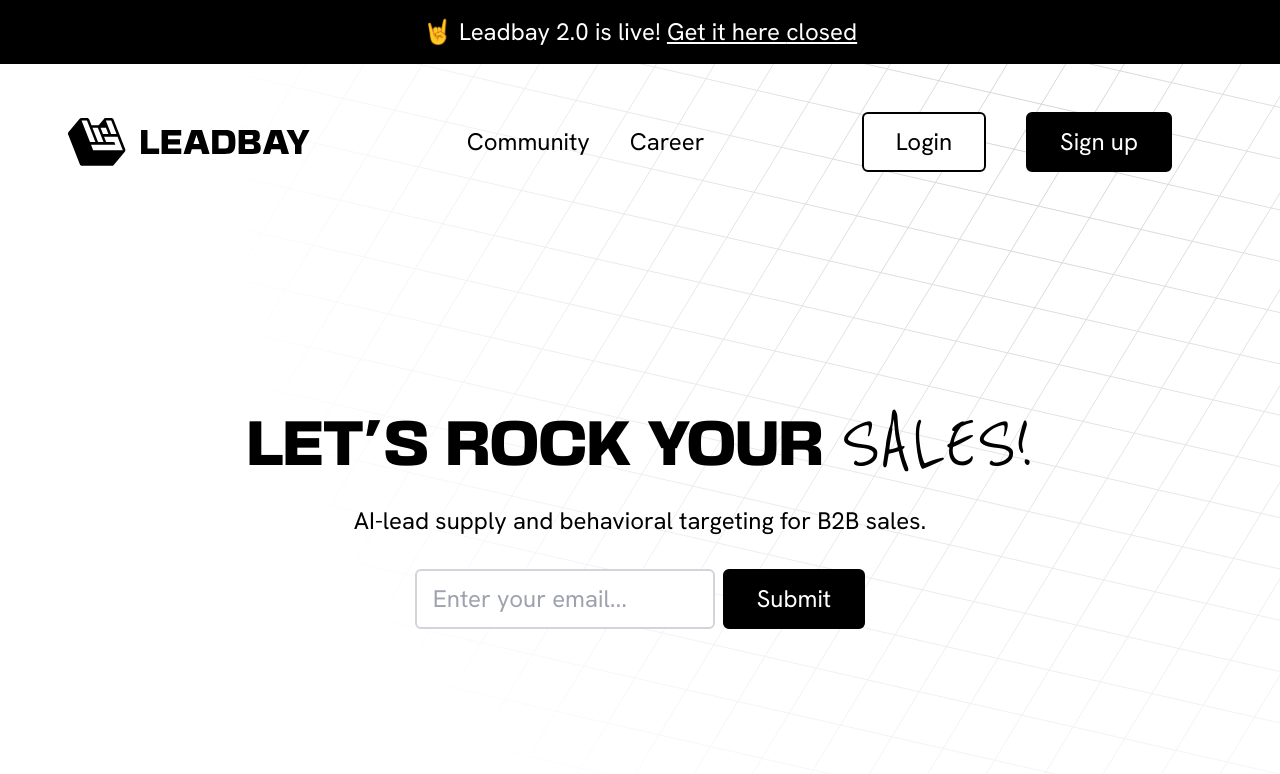
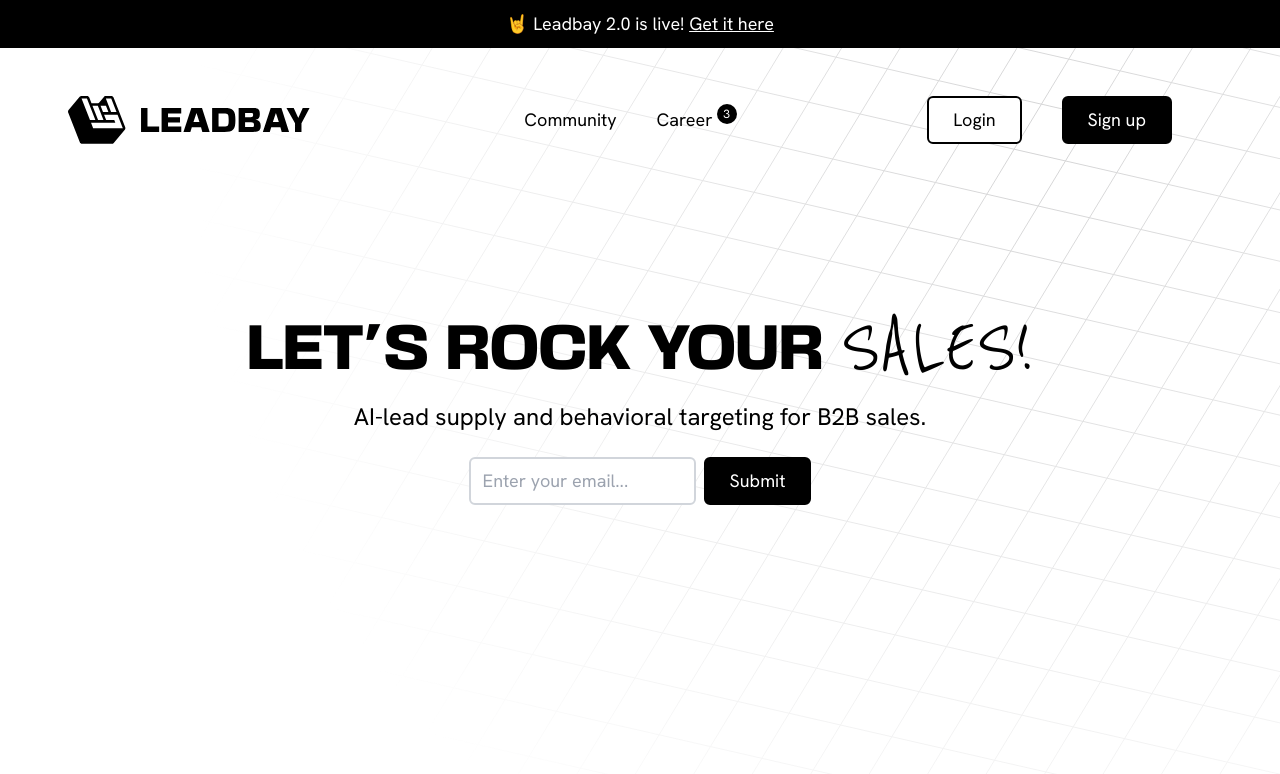
Before and after one commit to leadbay/landingpage, a Next.js app: page / in a window 1280 px wide. Both pictures are taken after a click on the button "Request Access". Shown: the top 774 px of the page. Built offline with nearby package versions, Linux system fonts and the light colour scheme.

Commit message:
feat: smaller buttons, texts, newsbanner, componentization, carrer badge...

```diff
--- a/app/layout.tsx
+++ b/app/layout.tsx
@@ -20,7 +20,7 @@
       <body
         className={cn(
           hanken.className,
-          "text-xl md:text-2xl w-full h-full bg-background-grid bg-right-top bg-no-repeat	"
+          "md:text-lg w-full h-full bg-background-grid bg-right-top bg-no-repeat	"
         )}
       >
         <div className='min-h-full flex flex-col items-stretch'>
--- a/components/header.tsx
+++ b/components/header.tsx
@@ -1,31 +1,18 @@
 "use client"
 
-import { useState } from "react"
-import { BurgerIcon, Container, Logo } from "@/components"
+import { Container, Logo, NewsBanner, Navigation } from "@/components"
 import { motion } from "framer-motion"
 import Link from "next/link"
 
 const Header = () => {
-  const [menuOpen, setMenuOpen] = useState(false)
-  const handleMenuClick = () => {
-    setMenuOpen(!menuOpen)
-  }
-
   return (
-    <>
-      <div className='z-20 flex shrink-0 h-16 bg-black text-white justify-center items-center'>
-        <p>
-          🤘 Leadbay 2.0 is live!{" "}
-          <a href='#' className='underline hover:text-gray-200'>
-            Get it here {menuOpen ? "open" : "closed"}
-          </a>
-        </p>
-      </div>
+    <div className='absolute w-screen'>
+      <NewsBanner />
       <Container>
         <motion.div
           initial={{ opacity: 0, y: -100 }}
           animate={{ opacity: 1, y: 0 }}
-          transition={{ duration: 0.3 }}
+          transition={{ duration: 0.2, delay: 0.6 }}
         >
           <div className='flex items-center justify-between px-9 py-12'>
             <Link href='/' className='xl:block hidden'>
@@ -34,88 +21,11 @@
             <Link href='/' className='xl:hidden block'>
               <Logo className=' h-11' />
             </Link>
-            <nav className='flex flex-col xl:flex-row gap-10 items-center'>
-              <ul className='gap-4 xl:gap-10 xl:flex hidden'>
-                {/* <li>Research</li> */}
-                <li>
-                  <a
-                    className='hover:text-gray-700'
-                    href='https://ludogranger.substack.com/p/leadbay-manifesto'
-                  >
-                    Community
-                  </a>
-                </li>
-                <li>
-                  <a
-                    className='hover:text-gray-700'
-                    href='https://ludogranger.substack.com/p/leadbay-manifesto'
-                  >
-                    Career
-                  </a>
-                </li>
-              </ul>
-            </nav>
-            <nav className='flex flex-col sm:flex-row gap-10 items-center'>
-              <div className='gap-4 xl:gap-10 xl:flex hidden'>
-                <a
-                  href='https://leadbay.app/login'
-                  className='hover:text-gray-700 py-3 px-8 bg-white border-2 border-black hover:border-gray-700 rounded-md'
-                >
-                  Login
-                </a>
-                <a
-                  href='https://leadbay.app/register'
-                  className='py-3 px-8 bg-black hover:bg-gray-700 text-white border-2 border-black hover:border-gray-700 rounded-md'
-                >
-                  Sign up
-                </a>
-              </div>
-              <button className='z-20' onClick={handleMenuClick}>
-                <BurgerIcon className='xl:hidden block' />
-              </button>
-              {menuOpen ? (
-                <div className='z-10 bg-white w-screen h-screen absolute top-0 left-0'>
-                  <ul className='flex flex-col justify-center text-6xl h-full gap-8 p-12 max-w-sm m-auto'>
-                    <li>
-                      <a
-                        className='hover:text-gray-700'
-                        href='https://ludogranger.substack.com/p/leadbay-manifesto'
-                      >
-                        Community
-                      </a>
-                    </li>
-                    <li>
-                      <a
-                        className='hover:text-gray-700'
-                        href='https://ludogranger.substack.com/p/leadbay-manifesto'
-                      >
-                        Career
-                      </a>
-                    </li>
-                    <li>
-                      <a
-                        className='hover:text-gray-700'
-                        href='https://leadbay.app/login'
-                      >
-                        Login
-                      </a>
-                    </li>
-                    <li>
-                      <a
-                        className='hover:text-gray-700'
-                        href='https://leadbay.app/register'
-                      >
-                        Sign up
-                      </a>
-                    </li>
-                  </ul>
-                </div>
-              ) : null}
-            </nav>
+            <Navigation />
           </div>
         </motion.div>
       </Container>
-    </>
+    </div>
   )
 }
 
--- a/components/hero.tsx
+++ b/components/hero.tsx
@@ -6,22 +6,27 @@
 import { motion } from "framer-motion"
 import { useState } from "react"
 
-const Hero = () => {
+const Hero = ({ className, ...props }: { className?: string }) => {
   const [displayRequestForm, setdisplayRequestForm] = useState(false)
 
   const handleRequestClick = () => {
     setdisplayRequestForm(true)
   }
   return (
-    <Container className='flex flex-col items-center text-center gap-2 justify-center shrink-0 grow'>
+    <Container
+      className={cn(
+        className,
+        "flex flex-col text-center gap-2 shrink-0 grow justify-center"
+      )}
+      {...props}
+    >
       <motion.div
         initial={{ opacity: 0, y: -100 }}
         animate={{ opacity: 1, y: 0 }}
         transition={{
-          duration: 0.3,
+          duration: 0.2,
           type: "spring",
           stiffness: 100,
-          delay: 0.5,
         }}
       >
         <h1
@@ -34,7 +39,7 @@
           <motion.span
             initial={{ opacity: 0 }}
             animate={{ opacity: 1 }}
-            transition={{ duration: 0.1, delay: 1 }}
+            transition={{ duration: 0.1, delay: 0.3 }}
             className={cn(
               reenie.className,
               "uppercase text-[61px] sm:text-[84px]"
@@ -43,20 +48,27 @@
             sales!
           </motion.span>
         </h1>
-        <h2 className='leading-loose mb-6'>
+        <h2 className='leading-loose mb-6 text-xl sm:text-2xl'>
           AI-lead supply and behavioral targeting for B2B sales.
         </h2>
         {displayRequestForm ? (
-          <form className='flex gap-2 justify-center'>
+          <form
+            className='flex gap-2 justify-center'
+            name='waitinglist'
+            method='POST'
+            data-netlify='true'
+          >
             <input
               type='email'
+              name='email'
+              id='email'
               required
               placeholder='Enter your email...'
-              className='py-3 px-4 border-2 border-gray-300 rounded-md focus:outline-black'
+              className='py-2 px-3 border-2 border-gray-300 rounded-md focus:outline-gray-500'
             />
             <button
               type='submit'
-              className='py-3 px-8 bg-black hover:bg-gray-700 text-white border-2 border-black hover:border-gray-700 rounded-md'
+              className='py-2 px-6 bg-black hover:bg-gray-700 text-white border-2 border-black hover:border-gray-700 rounded-md'
             >
               Submit
             </button>
@@ -64,7 +76,7 @@
         ) : (
           <button
             onClick={handleRequestClick}
-            className='py-3 px-8 bg-black hover:bg-gray-700 text-white border-2 border-black hover:border-gray-700 rounded-md'
+            className='py-2 px-6 bg-black hover:bg-gray-700 text-white border-2 border-black hover:border-gray-700 rounded-md'
           >
             Request Access
           </button>
@@ -75,24 +87,3 @@
 }
 
 export default Hero
-
-// import { motion } from "framer-motion"
-
-// const variants = {
-//   open: { opacity: 1, x: 0 },
-//   closed: { opacity: 0, x: "-100%" },
-// }
-
-// export const MyComponent = () => {
-//   const [isOpen, setIsOpen] = useState(false)
-
-//   return (
-//     <motion.nav
-//       animate={isOpen ? "open" : "closed"}
-//       variants={variants}
-//     >
-//       <Toggle onClick={() => setIsOpen(isOpen => !isOpen)} />
-//       <Items />
-//     </motion.nav>
-//   )
-// }
--- a/components/index.ts
+++ b/components/index.ts
@@ -5,3 +5,5 @@
 export { default as Hero } from "./hero"
 export { default as LinkedinIcon } from "./linkedin-icon"
 export { default as Logo } from "./logo"
+export { default as Navigation } from "./navigation"
+export { default as NewsBanner } from "./news-banner"
--- /dev/null
+++ b/components/navigation.tsx
@@ -0,0 +1,102 @@
+"use client"
+
+import React, { useState } from "react"
+import { BurgerIcon } from "@/components"
+
+const Navigation = () => {
+  const [menuOpen, setMenuOpen] = useState(false)
+  const handleMenuClick = () => {
+    setMenuOpen(!menuOpen)
+  }
+
+  return (
+    <>
+      <nav className='flex flex-col xl:flex-row gap-10 items-center'>
+        <ul className='gap-4 xl:gap-10 xl:flex hidden'>
+          {/* <li>Research</li> */}
+          <li>
+            <a
+              className='hover:text-gray-700'
+              href='https://ludogranger.substack.com/p/leadbay-manifesto'
+            >
+              Community
+            </a>
+          </li>
+          <li>
+            <a
+              className='group hover:text-gray-700 relative'
+              href='https://changeable-tick-30e.notion.site/Leadbay-Career-230e5838c5c54c329163b00156440707?pvs=4'
+            >
+              Career
+              <span className='absolute -top-1 -right-6 rounded-full bg-black h-5 w-5 p-0.5 text-center text-white text-xs group-hover:bg-gray-700'>
+                3
+              </span>
+            </a>
+          </li>
+        </ul>
+      </nav>
+      <nav className='flex flex-col sm:flex-row gap-10 items-center'>
+        <div className='gap-4 xl:gap-10 xl:flex hidden'>
+          <a
+            href='https://leadbay.app/login'
+            className='hover:text-gray-700 py-2 px-6 bg-white border-2 border-black hover:border-gray-700 rounded-md'
+          >
+            Login
+          </a>
+          <a
+            href='https://leadbay.app/register'
+            className='py-2 px-6 bg-black hover:bg-gray-700 text-white border-2 border-black hover:border-gray-700 rounded-md'
+          >
+            Sign up
+          </a>
+        </div>
+        <button className='z-20' onClick={handleMenuClick}>
+          <BurgerIcon className='xl:hidden block' />
+        </button>
+        {menuOpen ? (
+          <div className='z-10 bg-white w-screen h-screen absolute top-0 left-0'>
+            <ul className='flex flex-col justify-center text-6xl h-full gap-8 p-12 max-w-sm m-auto'>
+              <li>
+                <a
+                  className='hover:text-gray-700'
+                  href='https://ludogranger.substack.com/p/leadbay-manifesto'
+                >
+                  Community
+                </a>
+              </li>
+              <li>
+                <a
+                  className='hover:text-gray-700 relative'
+                  href='https://ludogranger.substack.com/p/leadbay-manifesto'
+                >
+                  Career
+                  <span className='absolute top-2 -right-9 rounded-full bg-black h-8 w-8 p-1 text-center text-white text-base group-hover:bg-gray-700 font-bold'>
+                    3
+                  </span>
+                </a>
+              </li>
+              <li>
+                <a
+                  className='hover:text-gray-700'
+                  href='https://leadbay.app/login'
+                >
+                  Login
+                </a>
+              </li>
+              <li>
+                <a
+                  className='hover:text-gray-700'
+                  href='https://leadbay.app/register'
+                >
+                  Sign up
+                </a>
+              </li>
+            </ul>
+          </div>
+        ) : null}
+      </nav>
+    </>
+  )
+}
+
+export default Navigation
--- /dev/null
+++ b/components/news-banner.tsx
@@ -0,0 +1,16 @@
+import React from "react"
+
+const NewsBanner = () => {
+  return (
+    <div className='z-20 flex shrink-0 h-12 bg-black text-white justify-center items-center'>
+      <p>
+        🤘 Leadbay 2.0 is live!{" "}
+        <a href='#' className='underline hover:text-gray-200'>
+          Get it here
+        </a>
+      </p>
+    </div>
+  )
+}
+
+export default NewsBanner
```
